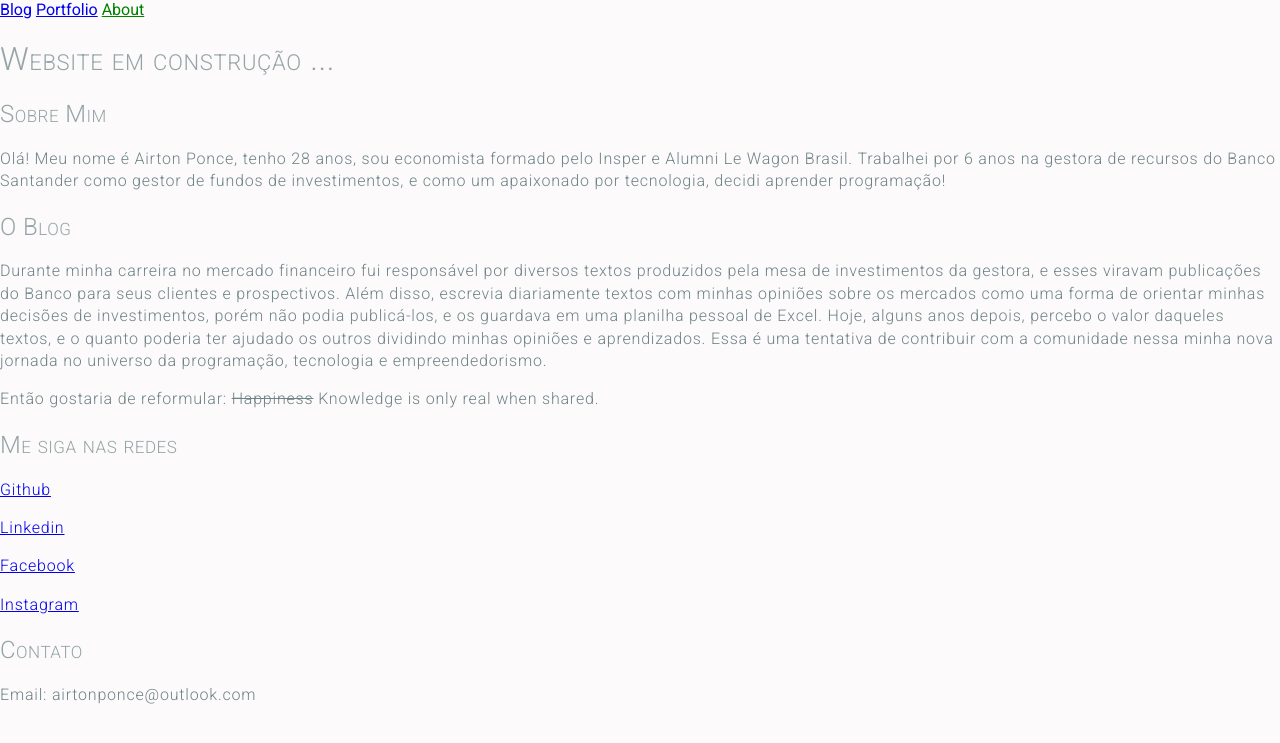
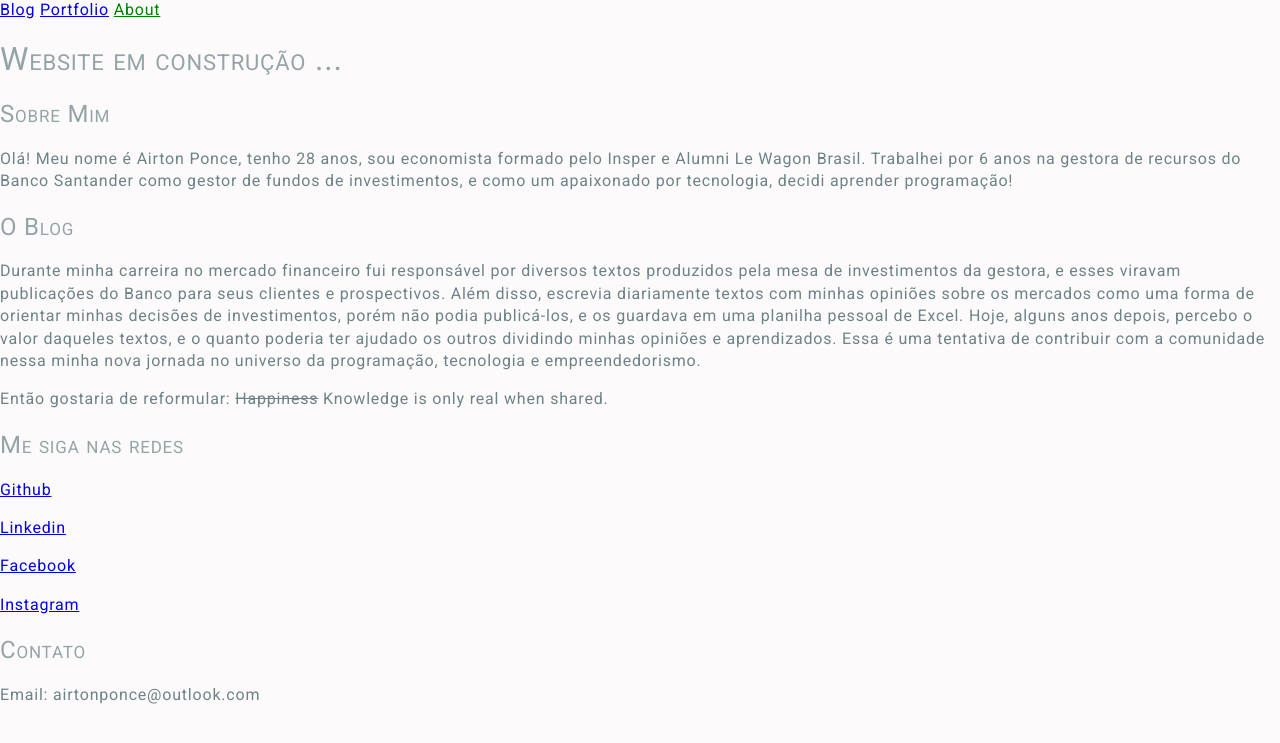
Before and after one commit to APonce911/jekyll-mywebsite, a Jekyll site: the page built from about.html, in a window 1280 px wide. Shown: the top 743 px of the page. Built offline with Jekyll 4.4.1, drawn with Linux system fonts in a browser that asks for light colours.

Commit message:
font weight to 400

```diff
--- a/_sass/main.scss
+++ b/_sass/main.scss
@@ -7,18 +7,16 @@ body {
   padding: 0px;
   margin: 0px;
   color: #6E8387;
+  letter-spacing:0.05em;
 }
 
 h1, h2, h3, h4{
   color: #95A4A7;
-  font-weight: 300;
-  letter-spacing:0.02em;
+  font-weight: 400;
   font-variant: small-caps;
 }
 
 p, li {
-  font-weight: 300;
-  letter-spacing:0.05em;
+  font-weight: 400;
   line-height: 1.4em;
-
 }
```
